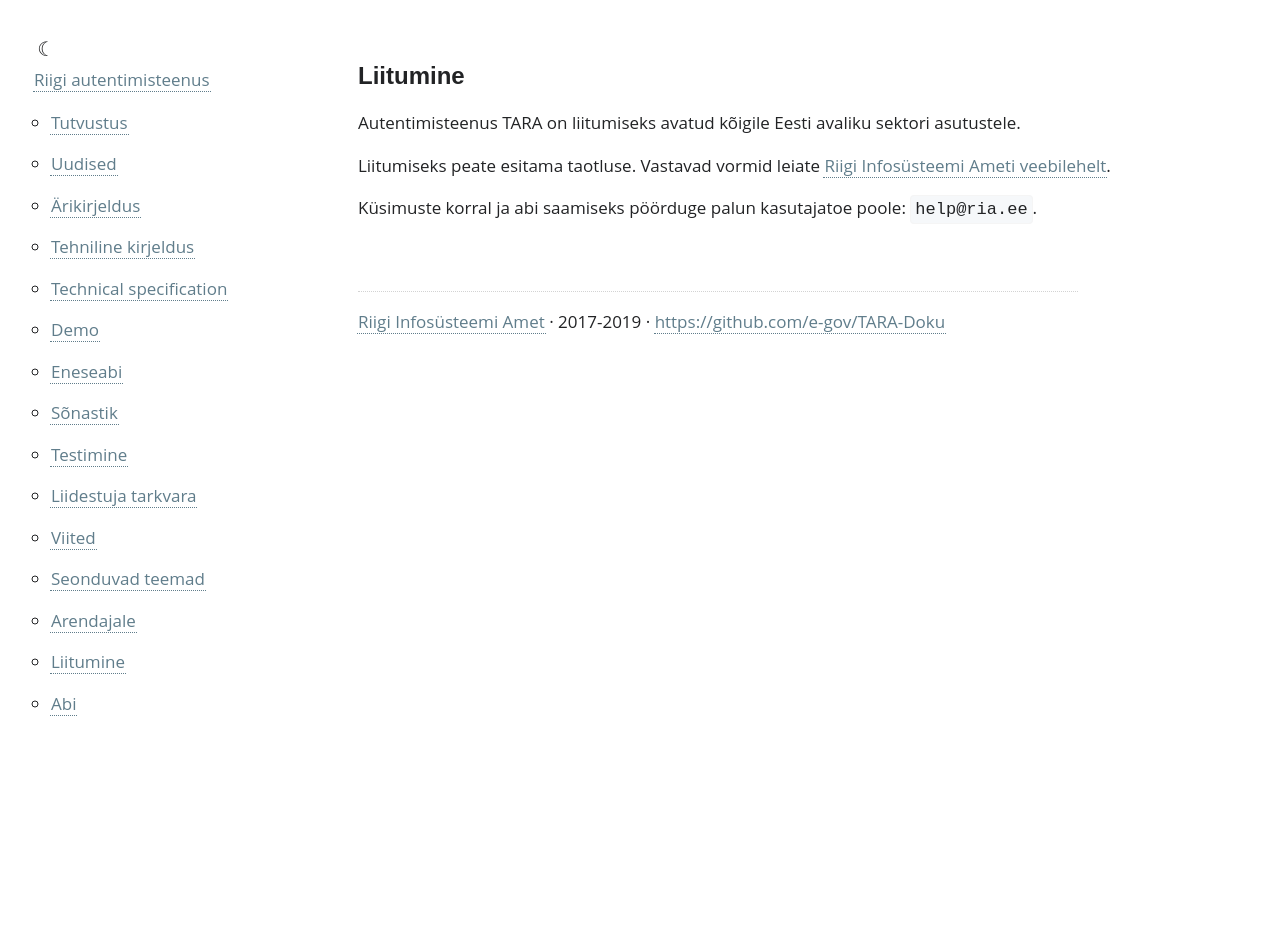
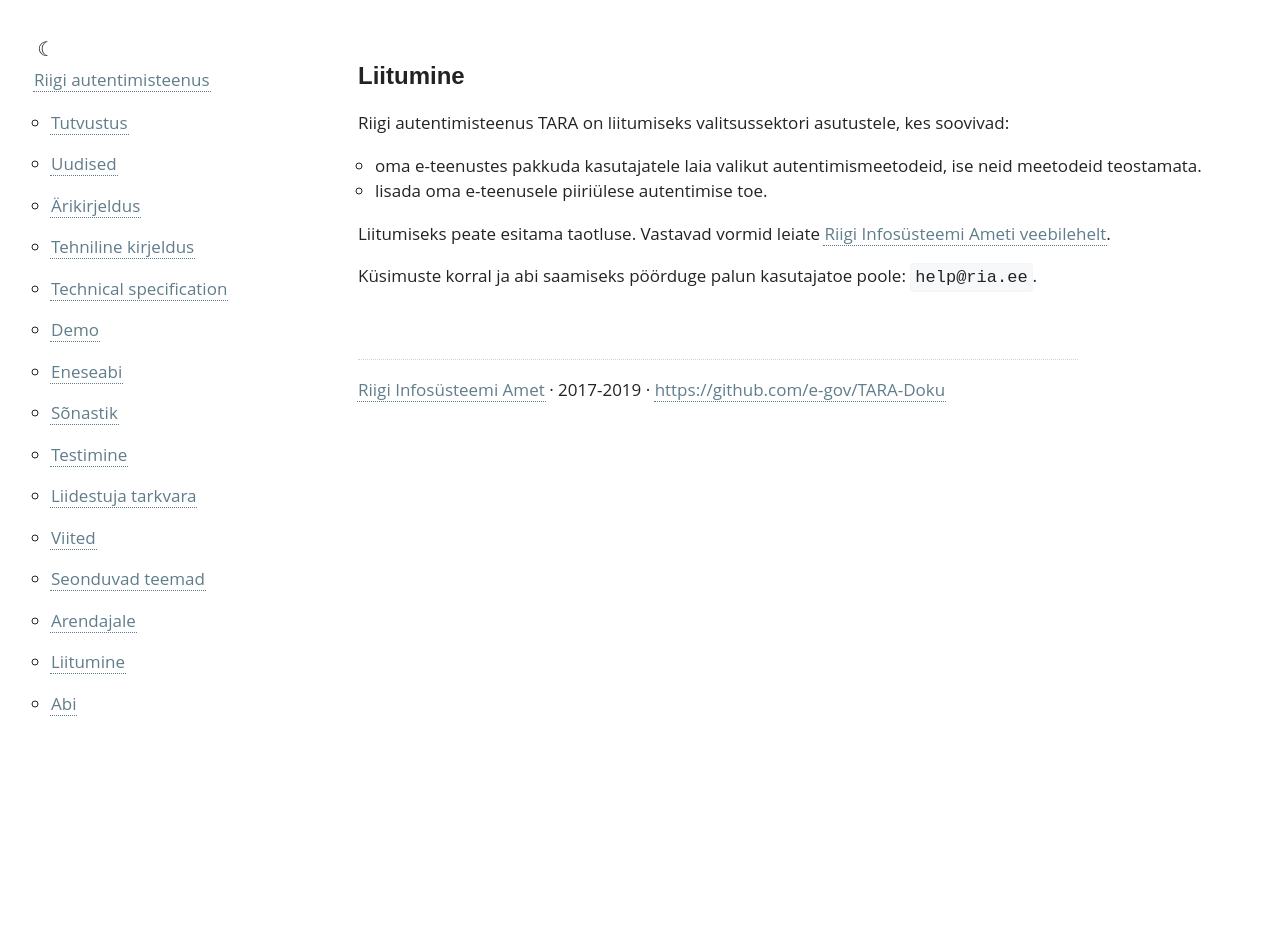
Before and after one commit to e-gov/TARA-Doku, a Jekyll site: the page built from Liitumine.md, in a window 1280 px wide. Built offline with Jekyll 4.4.1, drawn with Linux system fonts in a browser that asks for light colours; our own code applies the rules of GitHub Pages for plain Markdown files.

Commit message:
Update Liitumine.md

```diff
--- a/Liitumine.md
+++ b/Liitumine.md
@@ -4,7 +4,9 @@ permalink: Liitumine
 
 # Liitumine
 
-Autentimisteenus TARA on liitumiseks avatud kõigile Eesti avaliku sektori asutustele.
+Riigi autentimisteenus TARA on liitumiseks valitsussektori asutustele, kes soovivad:
+- oma e-teenustes pakkuda kasutajatele laia valikut autentimismeetodeid, ise neid meetodeid teostamata.
+- lisada oma e-teenusele piiriülese autentimise toe.
 
 Liitumiseks peate esitama taotluse. Vastavad vormid leiate <a href='https://www.ria.ee/et/riigi-infosusteem/eid/partnerile.html#tara'>Riigi Infosüsteemi Ameti veebilehelt</a>.
 
```
